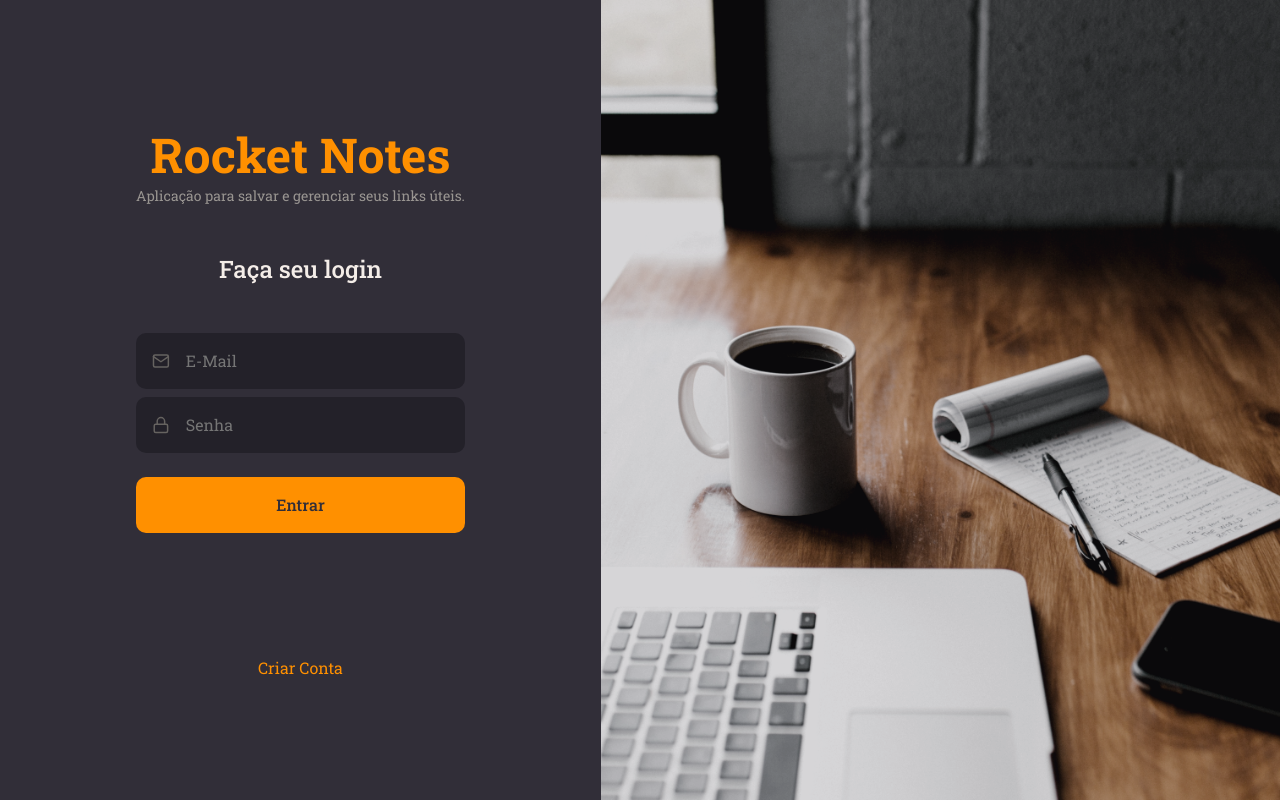
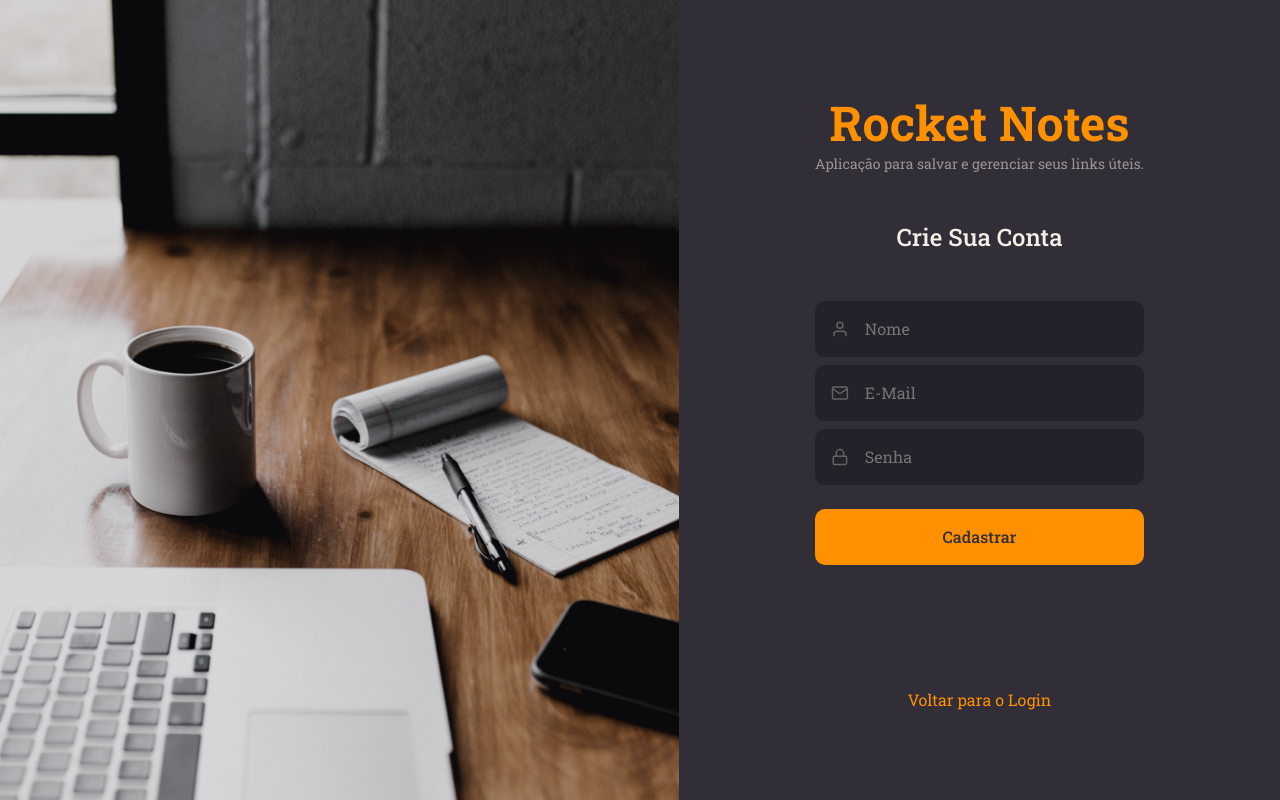
Before and after one commit to Ruan-Lazareti/reactAula, a React (Vite) app: page / in a window 1280 px wide. Built offline with nearby package versions, Linux system fonts and the light colour scheme.

Commit message:
finished signUp page

```diff
--- a/src/main.jsx
+++ b/src/main.jsx
@@ -3,14 +3,14 @@
 import { ThemeProvider } from 'styled-components'
 import theme from "./pages/styles/theme.js"
 import GlobalStyles from './pages/styles/global.js'
-import { SignIn } from './pages/SignIn/index.jsx'
+import { SignUp } from './pages/SignUp/index.jsx'
 
 
 ReactDOM.createRoot(document.getElementById('root')).render(
   <React.StrictMode>
     <ThemeProvider theme={theme}>
       <GlobalStyles/>
-      <SignIn />
+      <SignUp />
     </ThemeProvider>
   </React.StrictMode>,
 )
--- /dev/null
+++ b/src/pages/SignUp/index.jsx
@@ -0,0 +1,30 @@
+import { Background, Container, Form } from './style.js'
+
+import { FiMail, FiLock, FiUser} from 'react-icons/fi'
+import { Input } from '../../components/Input/index.jsx'
+import { Button } from '../../components/Button/index.jsx'
+
+export function SignUp() {
+  return (
+    <Container>
+      <Background />
+
+      <Form>
+        <h1>Rocket Notes</h1>
+        <p>Aplicação para salvar e gerenciar seus links úteis.</p>
+
+        <h2>Crie Sua Conta</h2>
+
+        <Input type="text" placeholder="Nome" icon={FiUser}/>
+        <Input type="text" placeholder="E-Mail" icon={FiMail}/>
+        <Input type="password" placeholder="Senha" icon={FiLock}/>
+
+        <Button title="Cadastrar"/>
+
+        <a href="#">
+          Voltar para o Login
+        </a>
+      </Form>
+    </Container>
+  )
+}
--- /dev/null
+++ b/src/pages/SignUp/style.js
@@ -0,0 +1,51 @@
+import styled from 'styled-components'
+import backgroundImg from '../../assets/background.png'
+
+export const Container = styled.div`
+  height: 100vh;
+
+  display: flex;
+  align-items: stretch;
+`
+
+export const Form = styled.form`
+  padding: 0 13.6rem;
+
+  display: flex;
+  flex-direction: column;
+  align-items: center;
+  justify-content: center;
+
+  text-align: center;
+
+  > h1 {
+    color: ${({theme}) => theme.COLORS.ORANGE};
+    font-size: 4.8rem;
+    font-weight: 700;
+  }
+
+  > p {
+    color: ${({theme}) => theme.COLORS.GRAY_100};
+    font-size: 1.4rem;
+  }
+
+  > h2 {
+    color: ${({theme}) => theme.COLORS.WHITE};
+    font-weight: 500;
+    font-size: 2.4rem;
+
+    margin: 4.8rem 0;
+  }
+
+  > a {
+    color: ${({theme}) => theme.COLORS.ORANGE};
+    margin-top: 12.4rem;
+  }
+`
+
+export const Background = styled.div`
+  flex: 1;
+  background: url(${backgroundImg}) no-repeat center center;
+  background-size: cover;
+  filter: opacity(80%) grayscale(40%) contrast(110%);
+`
```
